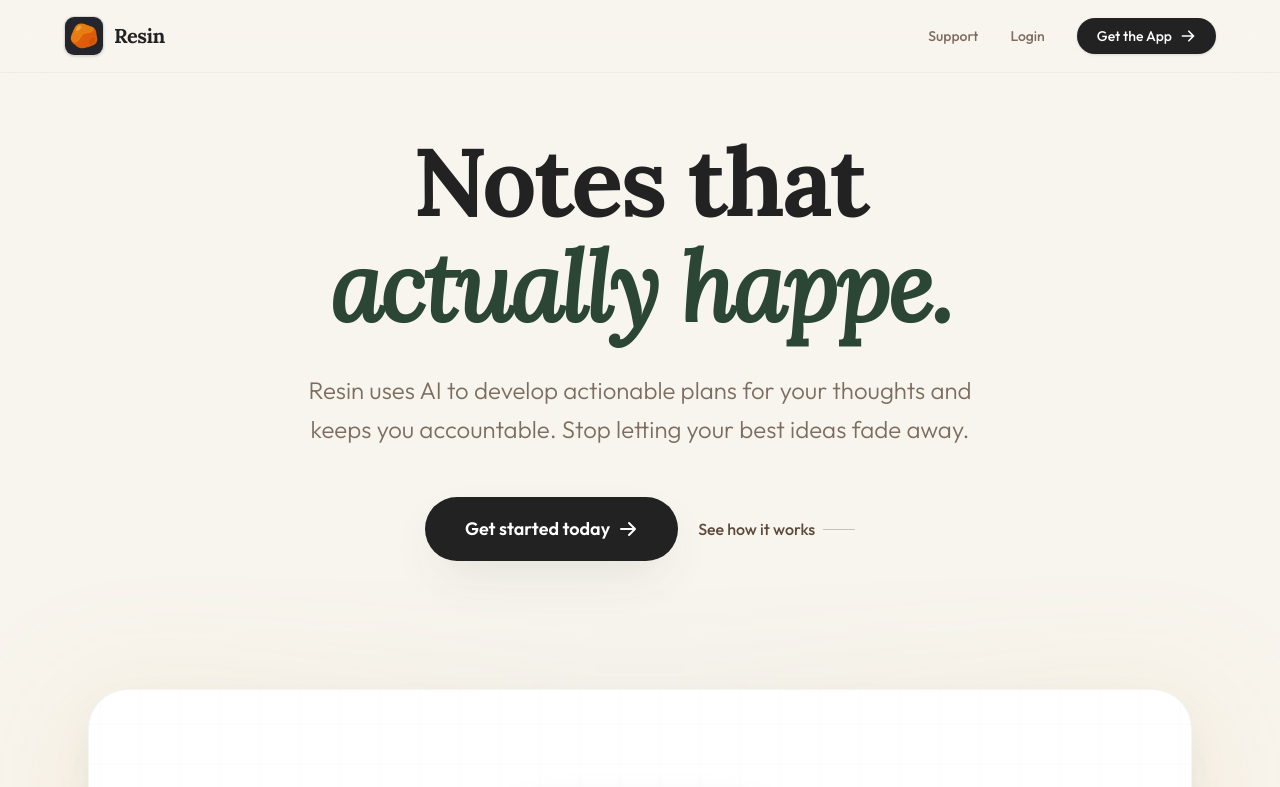
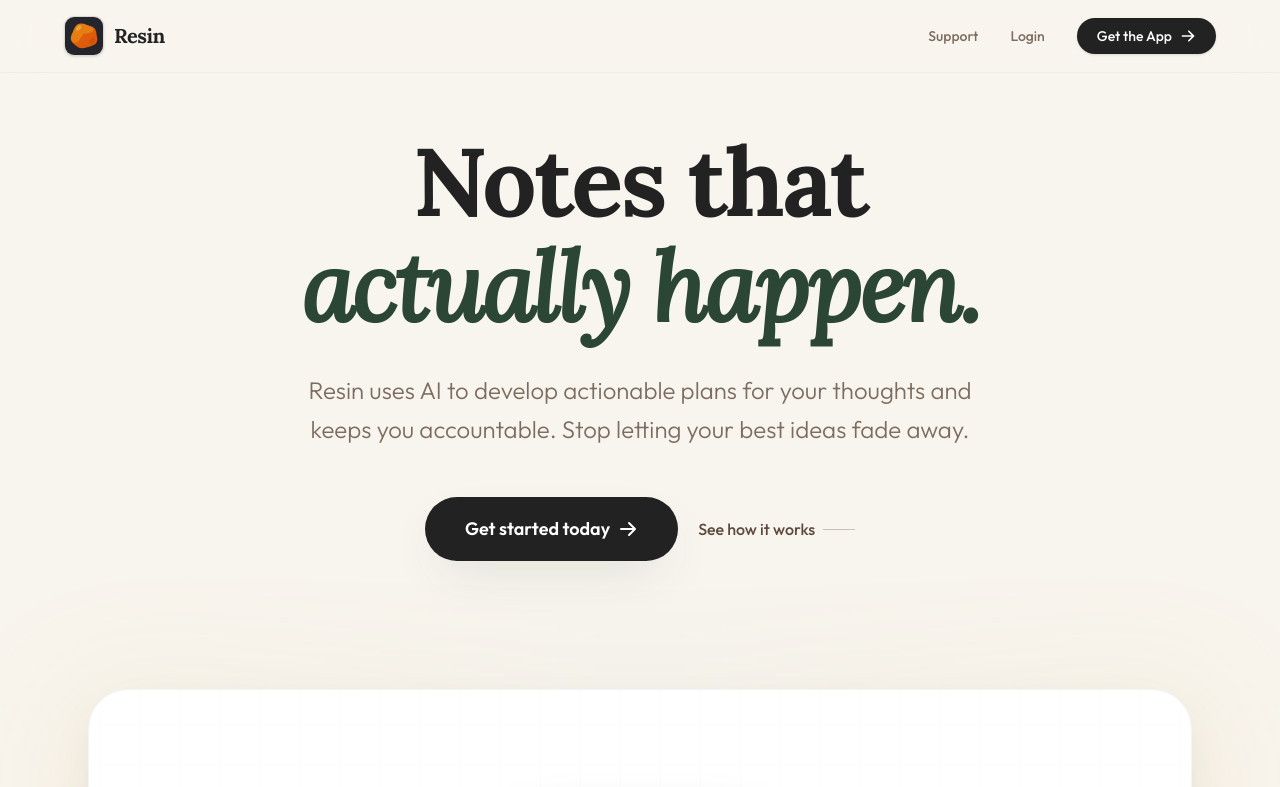
Before and after one commit to zachmb/resin-site, a SvelteKit app: page / in a window 1280 px wide. Shown: the top 787 px of the page. Built offline with nearby package versions, Linux system fonts and the light colour scheme.

Commit message:
fix hero

```diff
--- a/src/routes/+page.svelte
+++ b/src/routes/+page.svelte
@@ -9,7 +9,7 @@
             class="text-5xl md:text-8xl font-bold text-resin-charcoal font-serif mb-8 tracking-tight leading-[1.1] text-balance"
         >
             Notes that <br />
-            <span class="text-resin-forest italic serif">actually happe.</span>
+            <span class="text-resin-forest italic serif">actually happen.</span>
         </h1>
 
         <p
```
